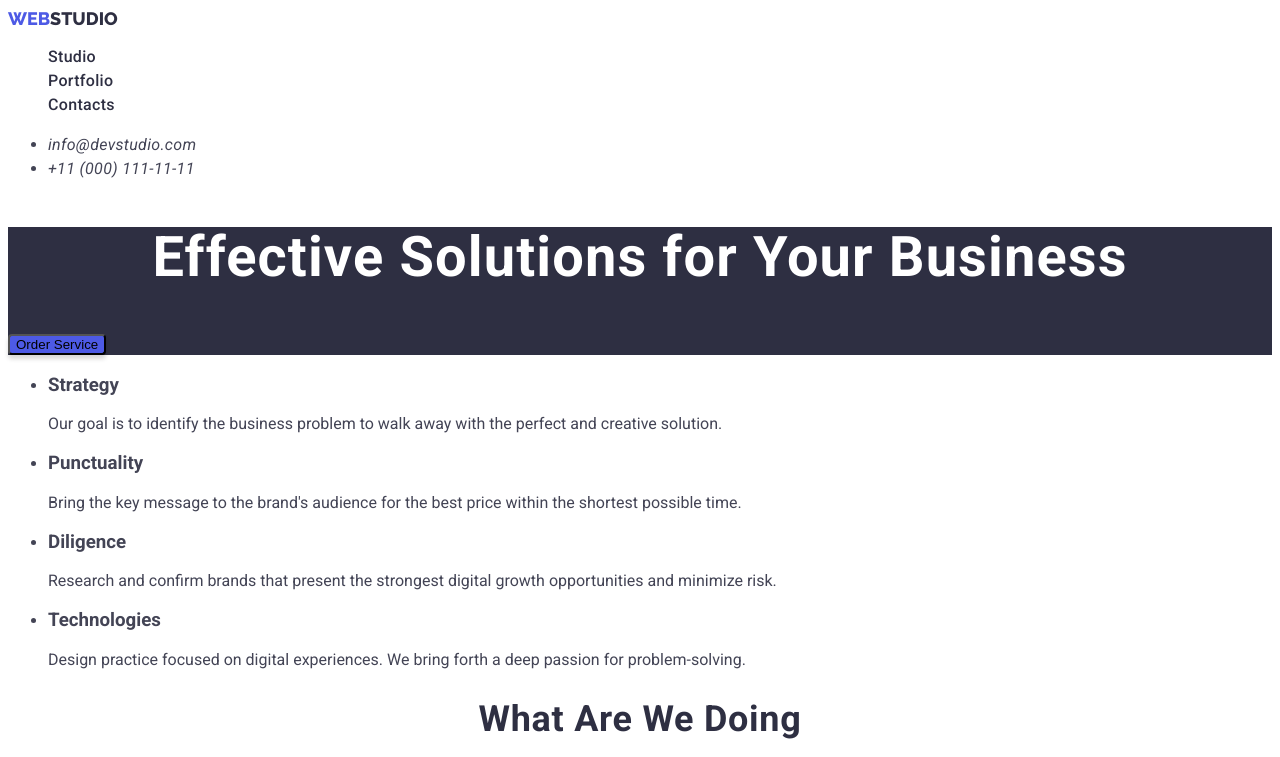
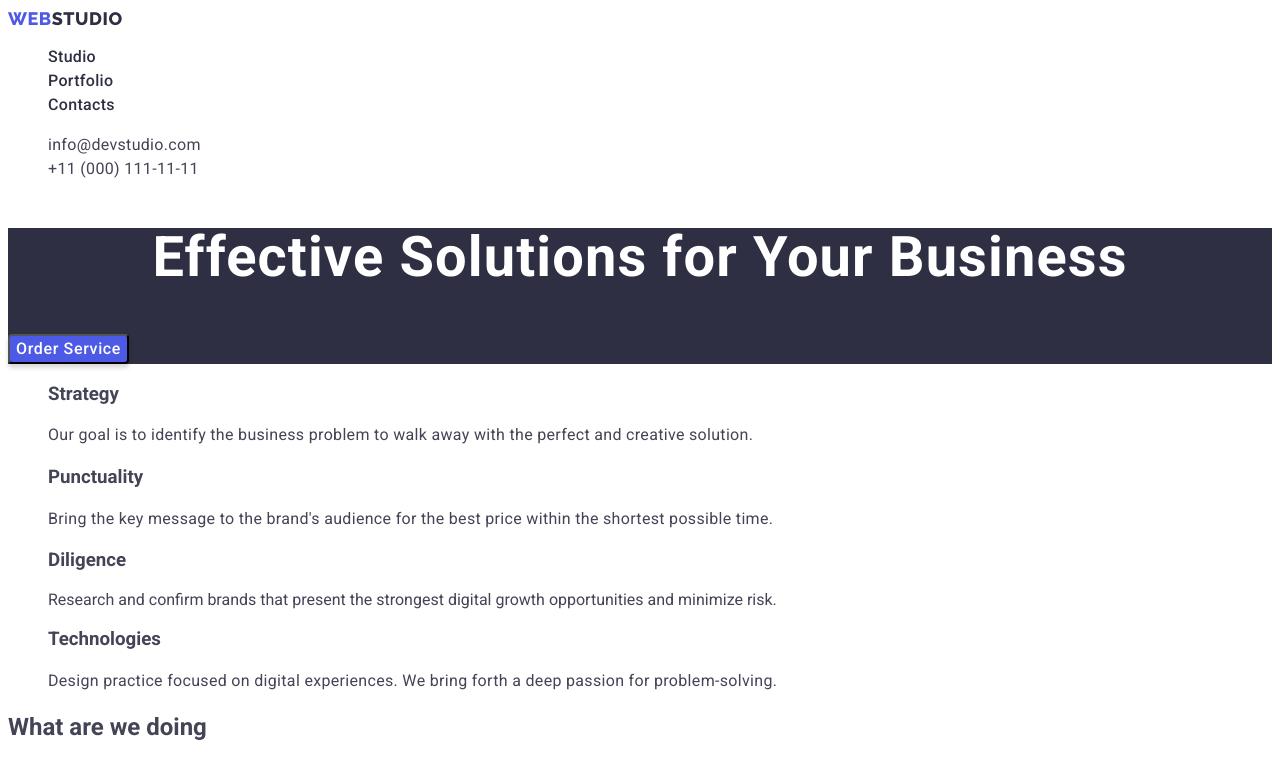
Before and after one commit to ktdrzd/goit-markup-hw-02, a plain HTML site: page index.html in a window 1280 px wide. Shown: the top 757 px of the page. Drawn offline with Linux system fonts and the light colour scheme.

Commit message:
just try

```diff
--- a/css/styles.css
+++ b/css/styles.css
@@ -17,8 +17,8 @@ body {
     font-family: 'Raleway', sans-serif;
     font-size: 18px;
     font-weight: 800;
-    line-height: 1.17
-    letter-spacing: 0.54px;
+    line-height: 1.17;
+    letter-spacing: 0.03em;
     text-transform: uppercase;
 }
 
@@ -33,6 +33,15 @@ body {
     font-weight: 500;
     line-height: 24px;
     letter-spacing: 0.32px;
+}
+
+.header-menu-link:hover,
+.header-menu-link:active {
+    color: #404BBF;
+}
+
+.header-address {
+    font-style: normal;
 }
 
 .header-soc-link {
@@ -54,25 +63,43 @@ body {
     font-family: 'Roboto', sans-serif;
     font-size: 56px;
     font-weight: 700;
-    line-height: 60px;
+    line-height: 1.07;
     letter-spacing: 1.12px;
 }
 
 .hero-btn {
+    font-family: 'Roboto', sans-serif;
+    font-weight: 500;
+    font-size: 16px;
+    line-height: 1.5;
+    letter-spacing: 0.04em;
+    color: #ffffff;
+    cursor: pointer;
     border-radius: 4px;
     background: var(--iris, #4D5AE5);
     box-shadow: 0px 4px 4px 0px rgba(0, 0, 0, 0.15);
 }
 
-h2 {
+.hero-btn:hover,
+.hero.btn:active {
+    background-color: #404BBF;
+}
+
+.solutions-subtitles {
     color: var(--navyblue, #2E2F42);
     text-align: center;
     font-family: 'Roboto', sans-serif;
-    font-size: 36px;
-    font-weight: 700;
-    line-height: 40px;
-    letter-spacing: 0.72px;
+    font-size: 20px;
+    font-weight: 500;
+    line-height: 1.2;
+    letter-spacing: 0.02em;
     text-transform: capitalize;
+}
+
+.solutions-item-text {
+    font-size: 16px;
+    line-height: 1.5;
+    letter-spacing: 0.02em;
 }
 
 .team {
--- a/index.html
+++ b/index.html
@@ -17,13 +17,13 @@
         <a class="header-logo link" rel="stylesheet"
         href="./index.html">Web<span class="logo-name">Studio</span></a>
         <ul class="list">
-            <li class="header-menu-item"><a class="header-menu-link link" href="">Studio</a></li>
+            <li class="header-menu-item"><a class="header-menu-link link" href="./index.html">Studio</a></li>
             <li class="header-menu-item"><a class="header-menu-link link" href="./portfolio.html">Portfolio</a></li>
             <li class="header-menu-item"><a class="header-menu-link link" href="">Contacts</a></li>
         </ul>
       </nav>
-        <address>
-            <ul class="header-soc-list">
+        <address class="header-address">
+            <ul class="list">
                 <li class="header-soc-item"><a class="header-soc-link link" href="mailto:info@devstudio.com">info@devstudio.com</a></li>
                 <li class="header-soc-item"><a class="header-soc-link link" href="tel:+110001111111">+11 (000) 111-11-11</a></li>
             </ul>
@@ -36,7 +36,7 @@
         </section>
         <section class="solutions">
             <h2 hidden>Effective Solutions for Your Business</h2>
-            <ul class="solutions-list">
+            <ul class="list">
                 <li class="solutions-item">
                     <h3 class="solutions-subtitle">Strategy</h3>
                     <p class="solutions-item-text">
```
Also changed, not shown: portfolio.html (+4 -4 lines).
